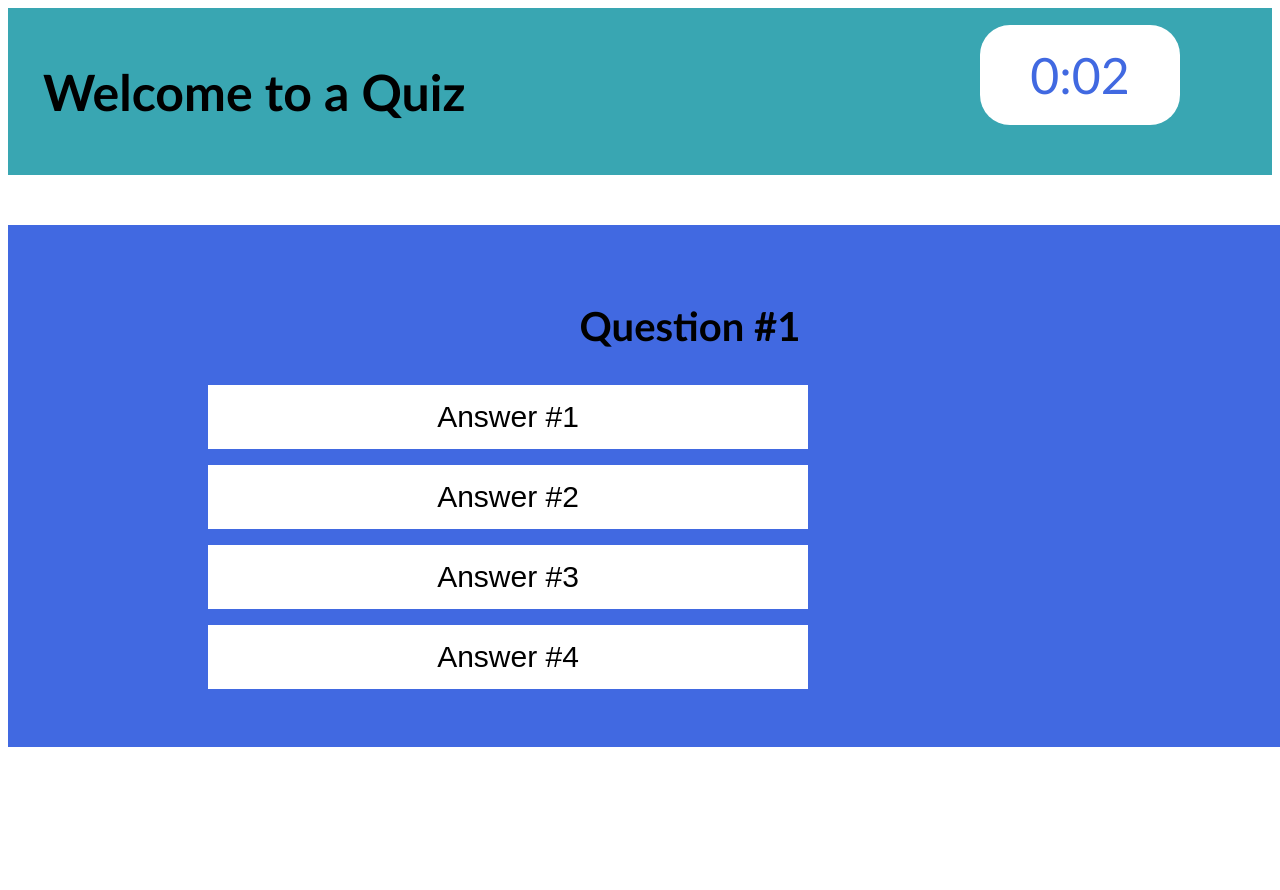
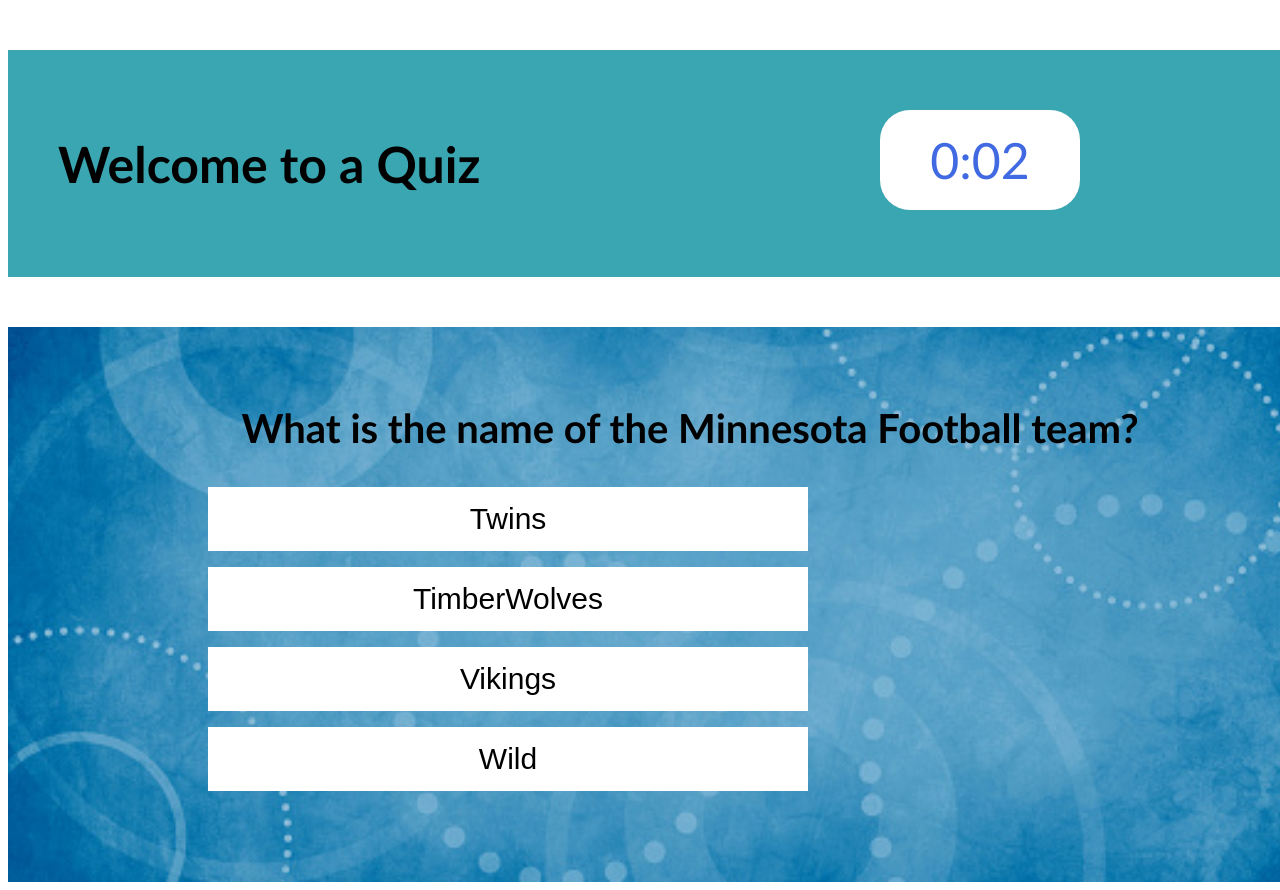
Before and after one commit to mmcelwee8002/Code-Quiz-challenge-4-MM, a plain HTML site: page index.html in a window 1280 px wide. Shown: the top 890 px of the page. Before the commit the page ends 800 px from the top, so only its background shows below. Drawn offline with Linux system fonts and the light colour scheme.

Commit message:
question box completed

```diff
--- a/assets/css/style.css
+++ b/assets/css/style.css
@@ -2,8 +2,10 @@
 
 header {padding: 20px 35px;
   background-color: #39a6b2;
-  display: flex;
 
+padding: 50px;
+margin: 50px 50px 0 0;
+width: 100%;
 flex-wrap: wrap;
  top: 0;
  align-items: center;
@@ -13,14 +15,16 @@ font-size: 50px;
 align-items: center;
 }
 #timer{
-top: -25px;
+top: 60px;
 padding:0px ;
 height: 100px;
 width: 200px;
+right: 200px;
 }
 
 body {
   font-family: 'Trebuchet MS', 'Lucida Sans Unicode', 'Lucida Grande', 'Lucida Sans', Arial, sans-serif;
+
 }
 
 p {
@@ -38,7 +42,7 @@ p {
     right: 100px
      }
 
-  .button {
+  #button, #button1, #button2, #button3, #button4 {
       background-color: white;
       display: inline-block;
       border: none;
@@ -46,7 +50,6 @@ p {
       padding: 15px 32px;
       text-align: center;
       text-decoration: none;
-      display: inline-block;
       font-size: 30px;
       margin: 8px 150px;
       cursor: pointer;
@@ -54,7 +57,7 @@ p {
     }
 
 .question-hero {
-  background-color: royalblue;
+  background-image: url(../images/abstract-blue-background.jpg);
   align-items: flex-start;
   flex: 0 1 100%;
   display: block;
@@ -73,3 +76,9 @@ color: black;
 text-align: center;
 font-size: 40px;
 }
+
+#answerResponse{
+  color: black;
+  text-align: center;
+  font-size: 40px;
+  }
--- a/assets/js/script.js
+++ b/assets/js/script.js
@@ -23,5 +23,27 @@ function updateCowndown() {
     time--;
 }
 
-// Create a new task
-formEl.addEventListener("submit", taskFormHandler);
+// Create click event for answer
+// function answerQuestion (){
+
+    function questionCorrect() {
+        document.getElementById("answerResponse").innerHTML = "Correct";
+    }
+    function questionWrong() {
+        document.getElementById("answerResponse").innerHTML = "Wrong";
+    }
+
+
+//    document.getElementById("button1").addEventListener("click", function (){
+//         alert("did this work?")
+//         });
+
+// document.getElementById("button2").addEventListener("click", function (){
+//     alert("did this work?")
+//     });
+// document.getElementById("button3").addEventListener("click", function (){
+//         alert("did this work?")
+//         });
+// document.getElementById("button4").addEventListener("click", function (){
+//     alert("did this work?")
+//             });
--- a/index.html
+++ b/index.html
@@ -23,14 +23,18 @@
 
 <div class="question-hero">
 
-<h1>Question #1</h1>
+<h1>What is the name of the Minnesota Football team?</h1>
 
 
 <div>
-    <button class="button">Answer #1</button>
-    <button class="button">Answer #2</button>
-    <button class="button">Answer #3</button>
-    <button class="button">Answer #4</button>
+
+    <button onclick="questionWrong()" id="button">Twins</button>
+    <button onclick="questionWrong()" id="button">TimberWolves</button>
+    <button onclick="questionCorrect()" id="button">Vikings</button>
+    <button onclick="questionWrong()" id="button">Wild</button>
+
+    <h2 id="answerResponse"></h2>
+
 </div>
 
 
```
